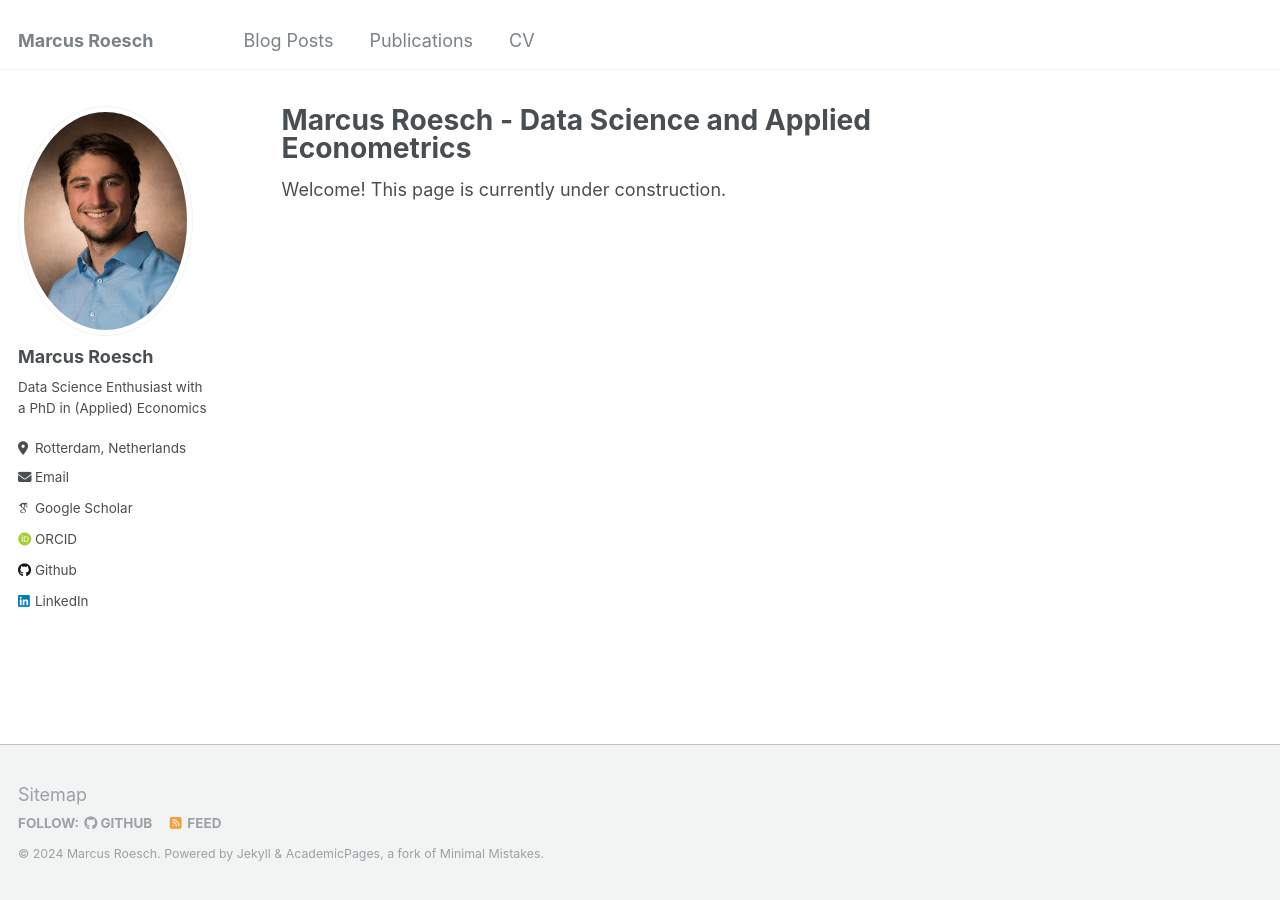
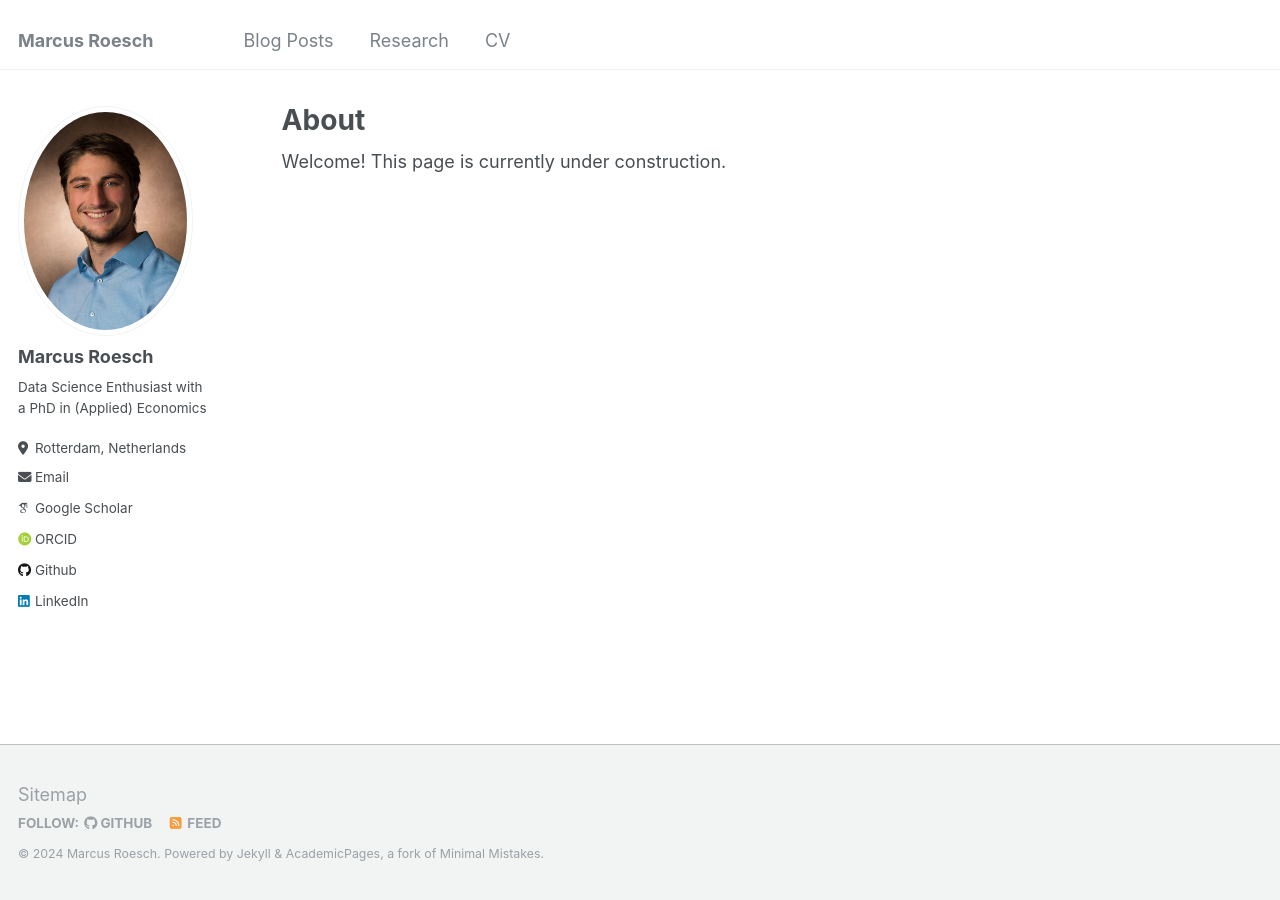
Before and after one commit to mrcsrsch/mrcsrsch-mrcsrsch.github.io, a Jekyll site: the page built from _pages/about.md, in a window 1280 px wide. Built offline with Jekyll 4.4.1, drawn with Linux system fonts in a browser that asks for light colours; some web fonts are replaced.

Commit message:
updated research page

```diff
--- a/_data/navigation.yml
+++ b/_data/navigation.yml
@@ -3,8 +3,8 @@ main:
   - title: "Blog Posts"
     url: /year-archive/
 
-  - title: "Publications"
-    url: /publications/
+  - title: "Research"
+    url: /research/
 
 #  - title: "Talks"
 #    url: /talks/
--- a/_pages/about.md
+++ b/_pages/about.md
@@ -1,6 +1,6 @@
 ---
 permalink: /
-title: "Marcus Roesch - Data Science and Applied Econometrics"
+title: "About"
 author_profile: true
 redirect_from:
   - /about/
```
Also changed, not shown: _research/2009-10-01-paper-title-number-1.md (renamed from _publications/2009-10-01-paper-title-number-1.md), _research/2010-10-01-paper-title-number-2.md (renamed from _publications/2010-10-01-paper-title-number-2.md), _research/2015-10-01-paper-title-number-3.md (renamed from _publications/2015-10-01-paper-title-number-3.md), _research/2024-02-17-paper-title-number-4.md (renamed from _publications/2024-02-17-paper-title-number-4.md), 1 other file.
